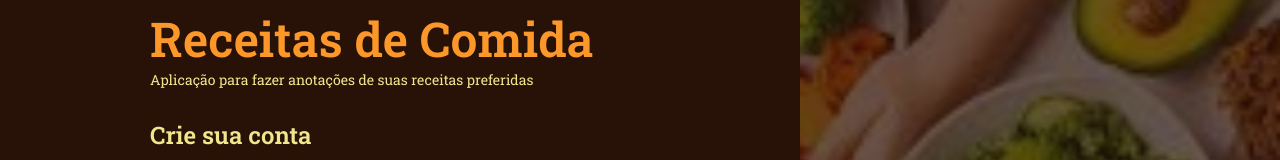
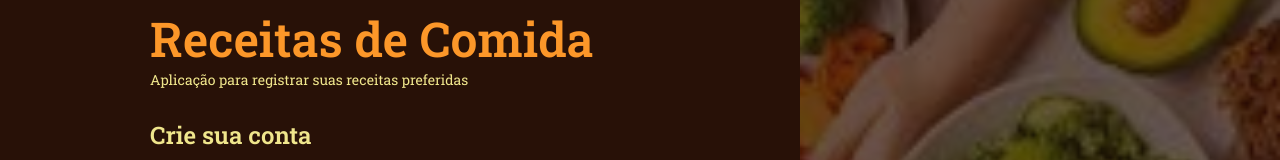
Before and after one commit to adnilsomar/ReceitasComida, a React (Vite) app: page /register in a window 1280 px wide. Shown: the part 122-282 px from the top of the page. Built offline with nearby package versions, Linux system fonts and the light colour scheme.

Commit message:
Update index.jsx

```diff
--- a/src/pages/SignUp/index.jsx
+++ b/src/pages/SignUp/index.jsx
@@ -45,7 +45,7 @@ export function SignUp(){
       <Form>
 
       <h1>Receitas de Comida</h1>
-      <p>Aplicação para fazer anotações de suas receitas preferidas</p>
+      <p>Aplicação para registrar suas receitas preferidas</p>
       <h2>Crie sua conta</h2>
 
 
```
